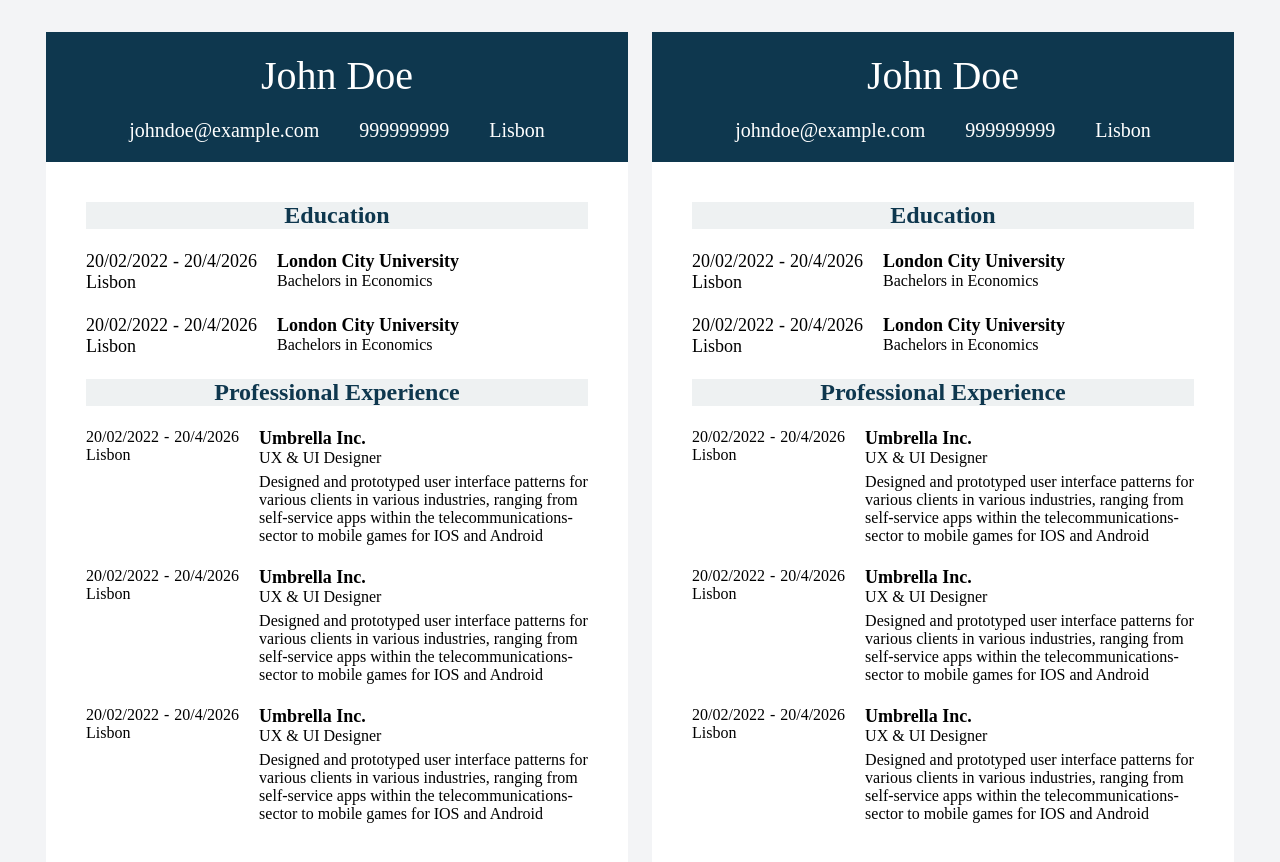
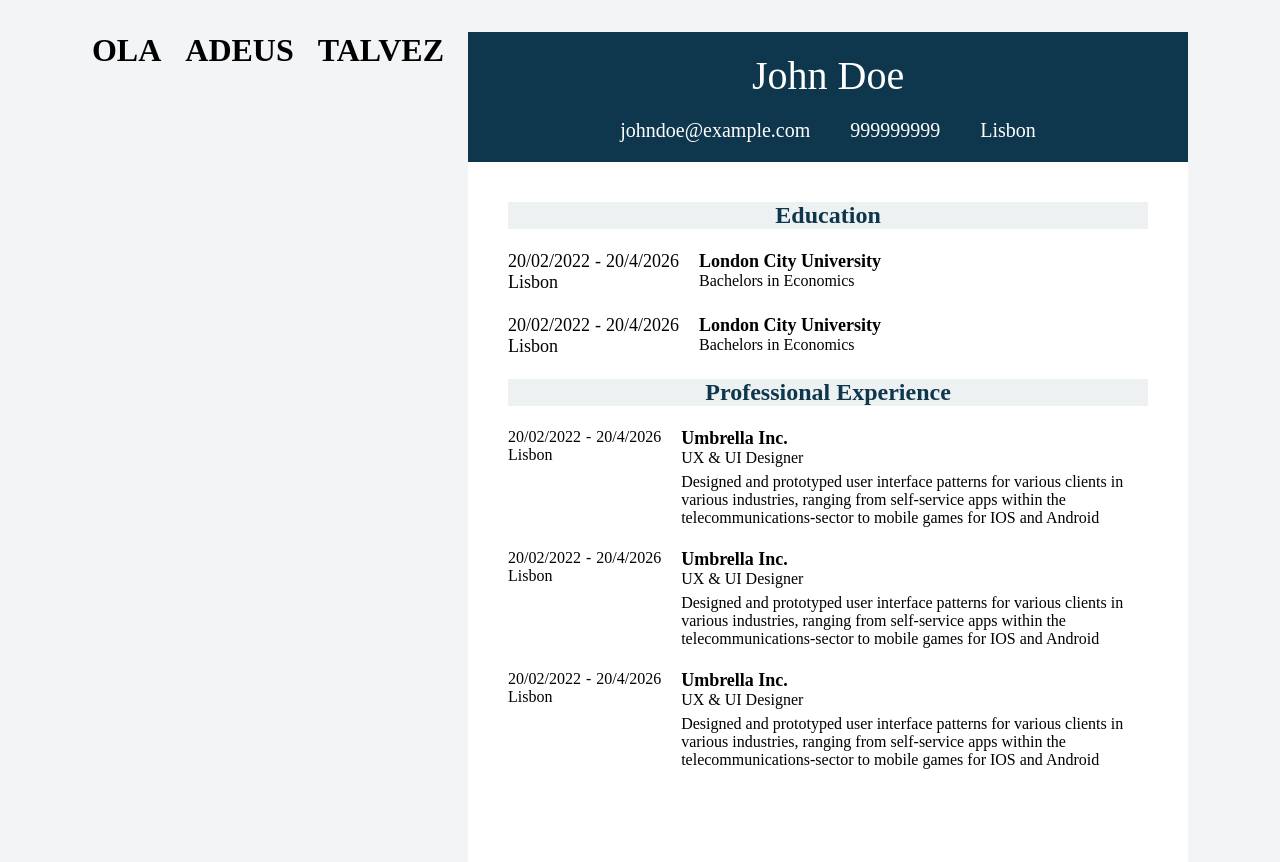
Before and after one commit to goncaloramos11/create-cv, a React (Vite) app: page / in a window 1280 px wide. Shown: the top 862 px of the page. Built offline with nearby package versions, Linux system fonts and the light colour scheme.

Commit message:
template for all forms

```diff
--- a/src/App.jsx
+++ b/src/App.jsx
@@ -1,10 +1,11 @@
 import './App.css'
 import PreviewCV from "./PreviewCV/PreviewCV.jsx";
+import Details from "./Details/Details.jsx";
 
 function App() {
   return (
     <div className="container">
-      <PreviewCV></PreviewCV>
+      <Details></Details>
       <PreviewCV></PreviewCV>
     </div>
   );
--- /dev/null
+++ b/src/Details/Details.jsx
@@ -0,0 +1,16 @@
+import PersonForm from "../forms/PersonForm/PersonForm.jsx";
+import EducationForm from "../forms/EducationForm/EducationForm.jsx";
+import ExperienceForm from "../forms/ExperienceForm/ExperienceForm.jsx";
+
+
+function Details(){
+    return(
+        <>
+            <PersonForm></PersonForm>
+            <EducationForm></EducationForm>
+            <ExperienceForm></ExperienceForm>
+        </>
+    );
+}
+
+export default Details;
--- /dev/null
+++ b/src/forms/EducationForm/EducationForm.jsx
@@ -0,0 +1,7 @@
+function EducationForm(){
+    return(
+        <h1>ADEUS</h1>
+    );
+}
+
+export default EducationForm
--- /dev/null
+++ b/src/forms/ExperienceForm/ExperienceForm.jsx
@@ -0,0 +1,7 @@
+function ExperienceForm(){
+    return(
+        <h1>TALVEZ</h1>
+    );
+}
+
+export default ExperienceForm
--- /dev/null
+++ b/src/forms/PersonForm/PersonForm.jsx
@@ -0,0 +1,9 @@
+import "./PersonForm.css";
+
+function PersonForm(){
+    return(
+        <h1>OLA</h1>
+    )
+}
+
+export default PersonForm;
```
Also changed, not shown: src/Details/Details.css (added), src/forms/PersonForm/PersonForm.css (added).
